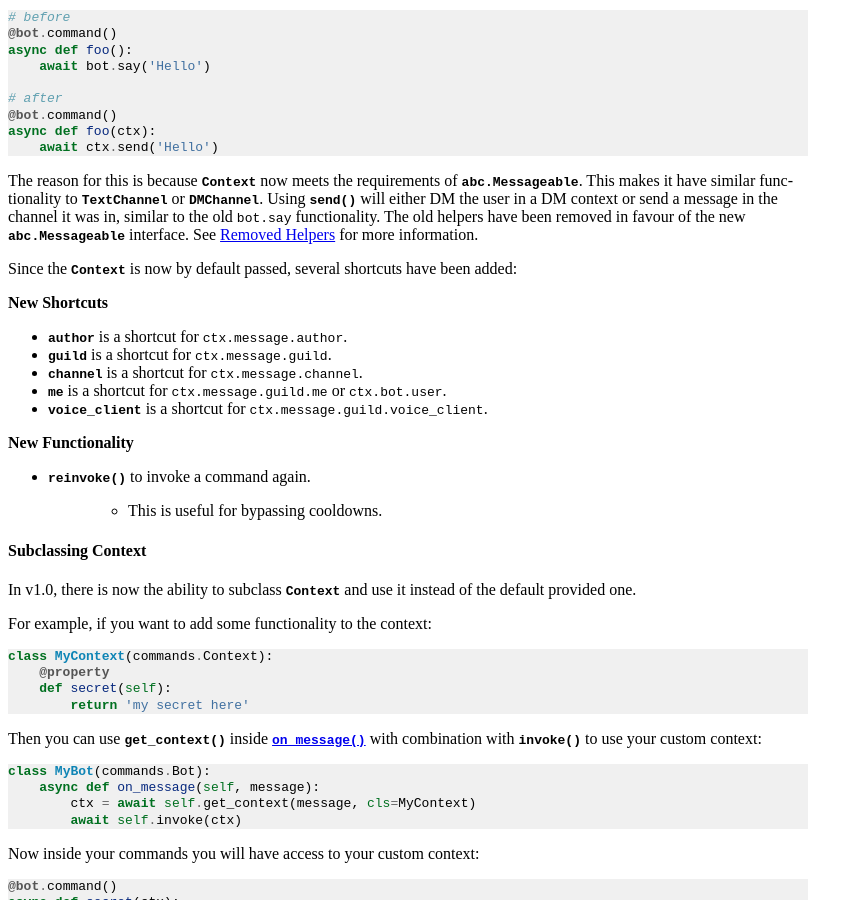
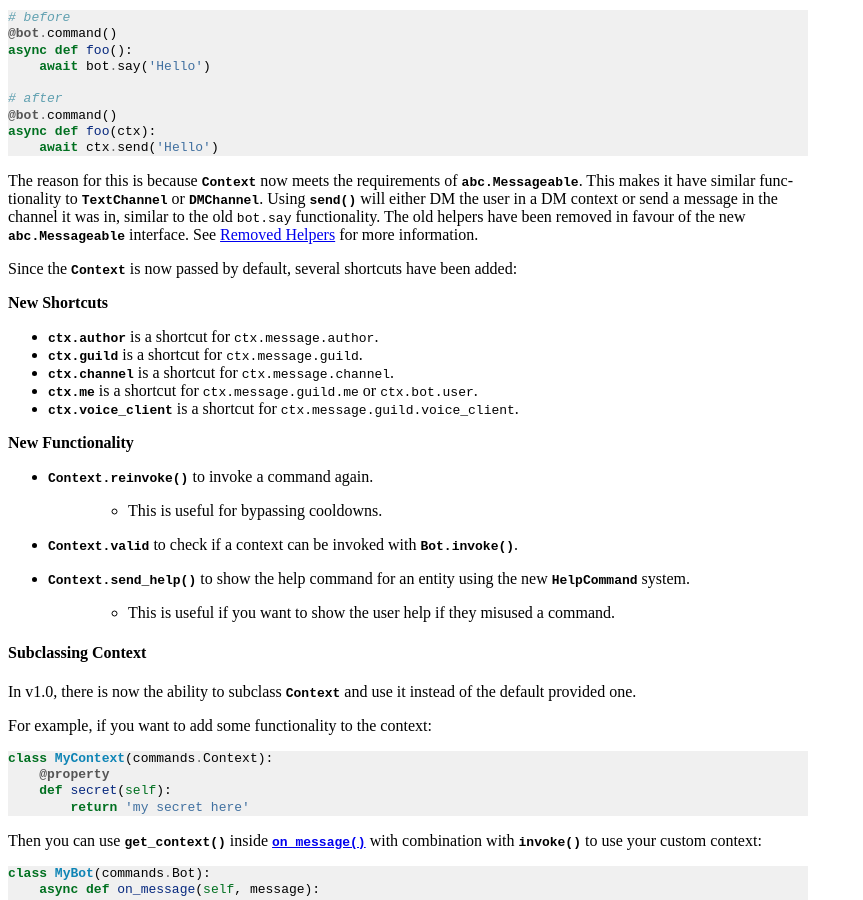
Before and after one commit to Rapptz/discord.py, a Sphinx documentation site: the page built from docs/migrating.rst, in a window 1280 px wide and 900 px high, scrolled down 11668 px. Shown: the whole window, without its empty margins (0-863 px from the left). Built offline with Sphinx 7.4.7, drawn with Linux system fonts in a browser that asks for light colours.

Commit message:
Make context documentation in migration a bit more clear.

```diff
--- a/docs/migrating.rst
+++ b/docs/migrating.rst
@@ -803,21 +803,25 @@ will either DM the user in a DM context or send a message in the channel it was
 functionality. The old helpers have been removed in favour of the new :class:`abc.Messageable` interface. See
 :ref:`migrating_1_0_removed_helpers` for more information.
 
-Since the :class:`~ext.commands.Context` is now by default passed, several shortcuts have been added:
+Since the :class:`~ext.commands.Context` is now passed by default, several shortcuts have been added:
 
 **New Shortcuts**
 
-- :attr:`~ext.commands.Context.author` is a shortcut for ``ctx.message.author``.
-- :attr:`~ext.commands.Context.guild` is a shortcut for ``ctx.message.guild``.
-- :attr:`~ext.commands.Context.channel` is a shortcut for ``ctx.message.channel``.
-- :attr:`~ext.commands.Context.me` is a shortcut for ``ctx.message.guild.me`` or ``ctx.bot.user``.
-- :attr:`~ext.commands.Context.voice_client` is a shortcut for ``ctx.message.guild.voice_client``.
+- :attr:`ctx.author <ext.commands.Context.author>` is a shortcut for ``ctx.message.author``.
+- :attr:`ctx.guild <ext.commands.Context.guild>` is a shortcut for ``ctx.message.guild``.
+- :attr:`ctx.channel <ext.commands.Context.channel>` is a shortcut for ``ctx.message.channel``.
+- :attr:`ctx.me <ext.commands.Context.me>` is a shortcut for ``ctx.message.guild.me`` or ``ctx.bot.user``.
+- :attr:`ctx.voice_client <ext.commands.Context.voice_client>` is a shortcut for ``ctx.message.guild.voice_client``.
 
 **New Functionality**
 
-- :meth:`~.Context.reinvoke` to invoke a command again.
+- :meth:`.Context.reinvoke` to invoke a command again.
 
     - This is useful for bypassing cooldowns.
+- :attr:`.Context.valid` to check if a context can be invoked with :meth:`.Bot.invoke`.
+- :meth:`.Context.send_help` to show the help command for an entity using the new :class:`~.ext.commands.HelpCommand` system.
+
+    - This is useful if you want to show the user help if they misused a command.
 
 Subclassing Context
 ++++++++++++++++++++
```
